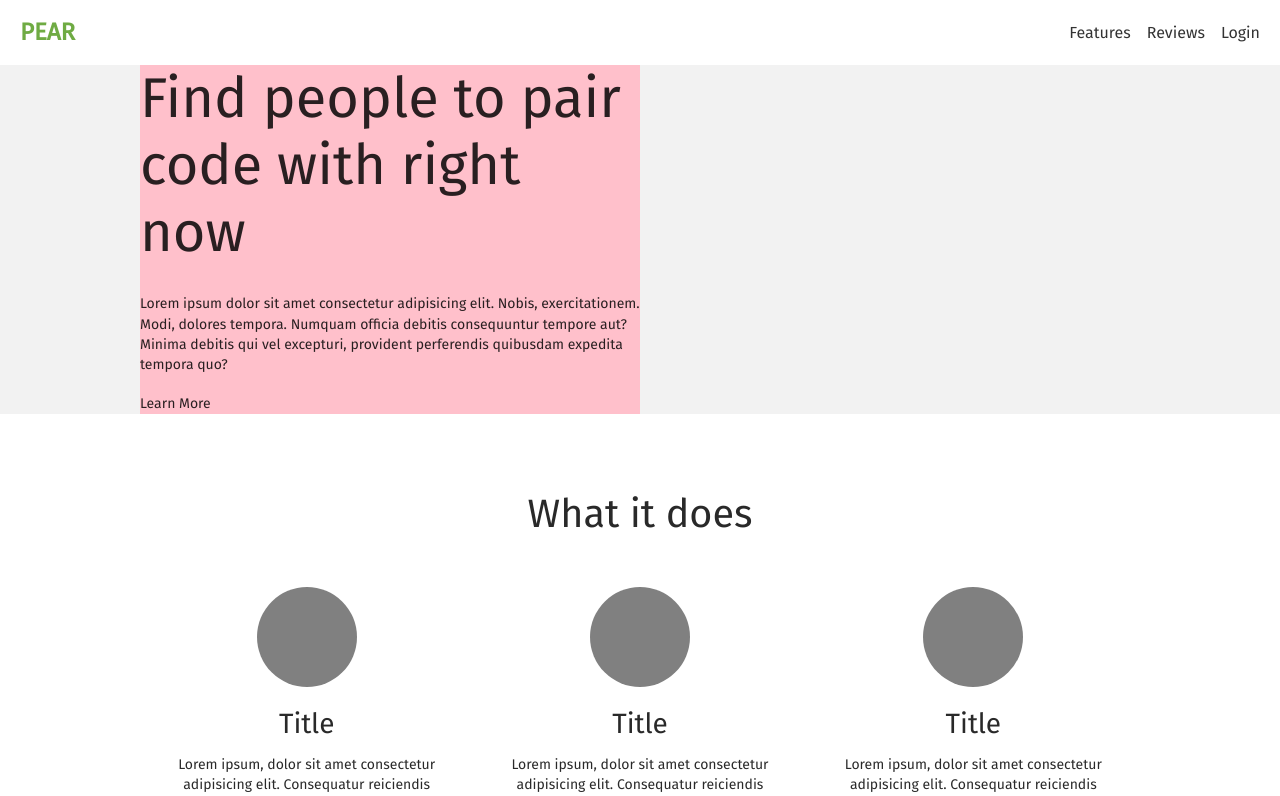
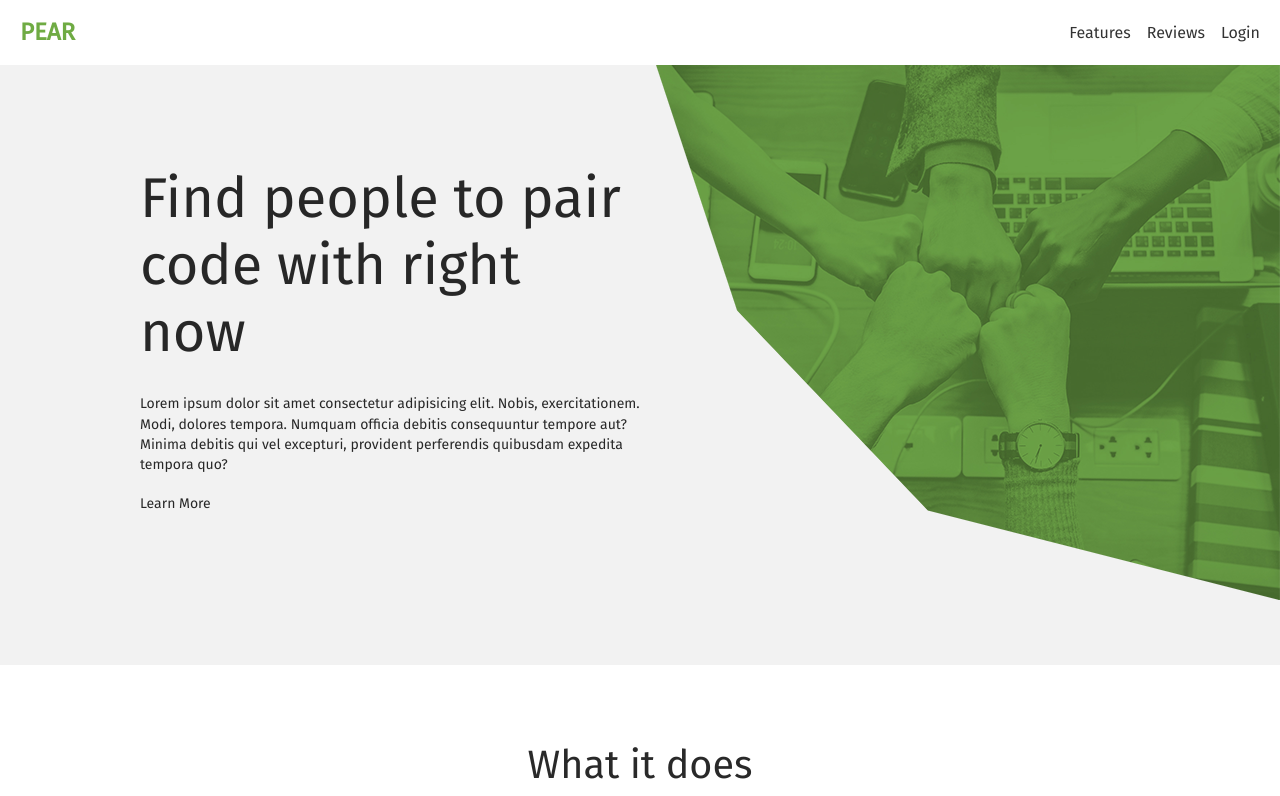
Before and after one commit to chazmcgrill/pair-coding-app, a React (Create React App) app in the folder client/: page / in a window 1280 px wide. Shown: the top 796 px of the page. Built offline with nearby package versions, Linux system fonts and the light colour scheme; no server answers.

Commit message:
Adds Hero Styling & Image

```diff
--- a/client/src/app/components/landingpage/Header.js
+++ /dev/null
@@ -1,12 +0,0 @@
-import React from 'react';
-import './Header.sass';
-
-export default () => (
-    <header className="header-section">
-        <div className="header-section_text">
-            <h1>Find people to pair code with right now</h1>
-            <p>Lorem ipsum dolor sit amet consectetur adipisicing elit. Nobis, exercitationem. Modi, dolores tempora. Numquam officia debitis consequuntur tempore aut? Minima debitis qui vel excepturi, provident perferendis quibusdam expedita tempora quo?</p>
-            <div>Learn More</div>
-        </div>
-    </header>
-);
--- a/client/src/app/components/landingpage/Header.sass
+++ /dev/null
@@ -1,7 +0,0 @@
-.header-section
-    max-width: 1000px
-    margin: 0 auto
-
-    &_text
-        width: 50%
-        background: pink
--- /dev/null
+++ b/client/src/app/components/landingpage/Hero.js
@@ -0,0 +1,16 @@
+import React from 'react';
+import heroImage from '../../graphics/hero.png';
+import './Hero.sass';
+
+export default () => (
+    <div className="hero">
+        <img src={heroImage} alt="pair hero" className="hero_img" />
+        <div className="hero_wrapper">
+            <div className="hero-text">
+                <h1>Find people to pair code with right now</h1>
+                <p>Lorem ipsum dolor sit amet consectetur adipisicing elit. Nobis, exercitationem. Modi, dolores tempora. Numquam officia debitis consequuntur tempore aut? Minima debitis qui vel excepturi, provident perferendis quibusdam expedita tempora quo?</p>
+                <div>Learn More</div>
+            </div>
+        </div>
+    </div>
+);
--- /dev/null
+++ b/client/src/app/components/landingpage/Hero.sass
@@ -0,0 +1,19 @@
+.hero
+    width: 100%
+    min-height: 600px
+    background-size: cover
+
+    &_img
+        position: absolute
+        right: 0
+        top: 0
+        z-index: -10
+
+    &_wrapper
+        z-index: 2
+        max-width: 1000px
+        margin: 0 auto
+        padding: 100px 0
+
+.hero-text
+    max-width: 50%
--- a/client/src/app/pages/Landing.js
+++ b/client/src/app/pages/Landing.js
@@ -2,7 +2,7 @@ import React, { Component, Fragment } from 'react';
 import io from 'socket.io-client';
 import { connect } from 'react-redux';
 import Modal from '../components/Modal';
-import Header from '../components/landingpage/Header';
+import Header from '../components/landingpage/Hero';
 import { toggleLoginModal, addUser } from '../actions';
 import Features from '../components/landingpage/Features';
 import Reviews from '../components/landingpage/Reviews';
```
Also changed, not shown: client/src/app/graphics/hero.jpg (added), client/src/app/graphics/hero.png (added).
